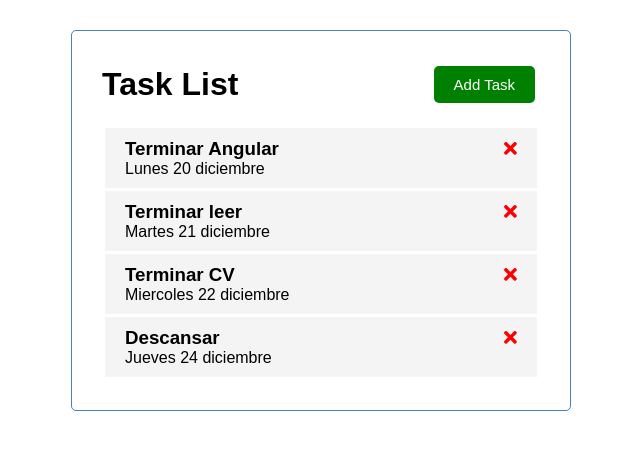
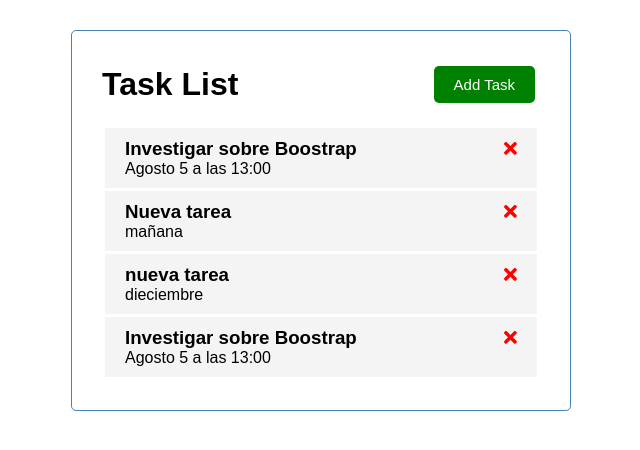
Before and after one commit to Anacoronel/tsklst, an Angular app: page / in a window 1280 px wide. Shown: the top 450 px of the page, without its empty margins (319-959 px from the left). Built offline with nearby package versions, Linux system fonts and the light colour scheme; data requests are answered from the project's data file.

Commit message:
server json ok

```diff
--- a/db.json
+++ b/db.json
@@ -3,27 +3,27 @@
     {
       "id": 1,
       "text": "Investigar sobre Boostrap",
-      "day": "Agosto 5 a las 13:00",
+      "dia": "Agosto 5 a las 13:00",
       "reminder": true
     },
     {
       "id": 2,
       "text": "Nueva tarea",
-      "day": "mañana",
+      "dia": "mañana",
       "reminder": false
 
     },
     {
       "id": 3,
       "text": "nueva tarea",
-      "day": "dieciembre",
+      "dia": "dieciembre",
       "reminder": false
 
     },
     {
       "id": 4,
       "text": "Investigar sobre Boostrap",
-      "day": "Agosto 5 a las 13:00",
+      "dia": "Agosto 5 a las 13:00",
       "reminder": true
     }
   ]
--- a/src/app/sevice/task.service.ts
+++ b/src/app/sevice/task.service.ts
@@ -9,14 +9,15 @@ import { TASKS} from '../mock';
   providedIn: 'root'
 })
 export class TaskService {
+  private apiUrl = ' http://localhost:5000/tasks'
 
   constructor(
     private http:  HttpClient
   ) { }
 
 getTasks():Observable<Task[]>{
-  const tasks = of(TASKS);
-  return tasks
+
+  return this.http.get<Task[]>(this.apiUrl)
 }
 
 }
```
